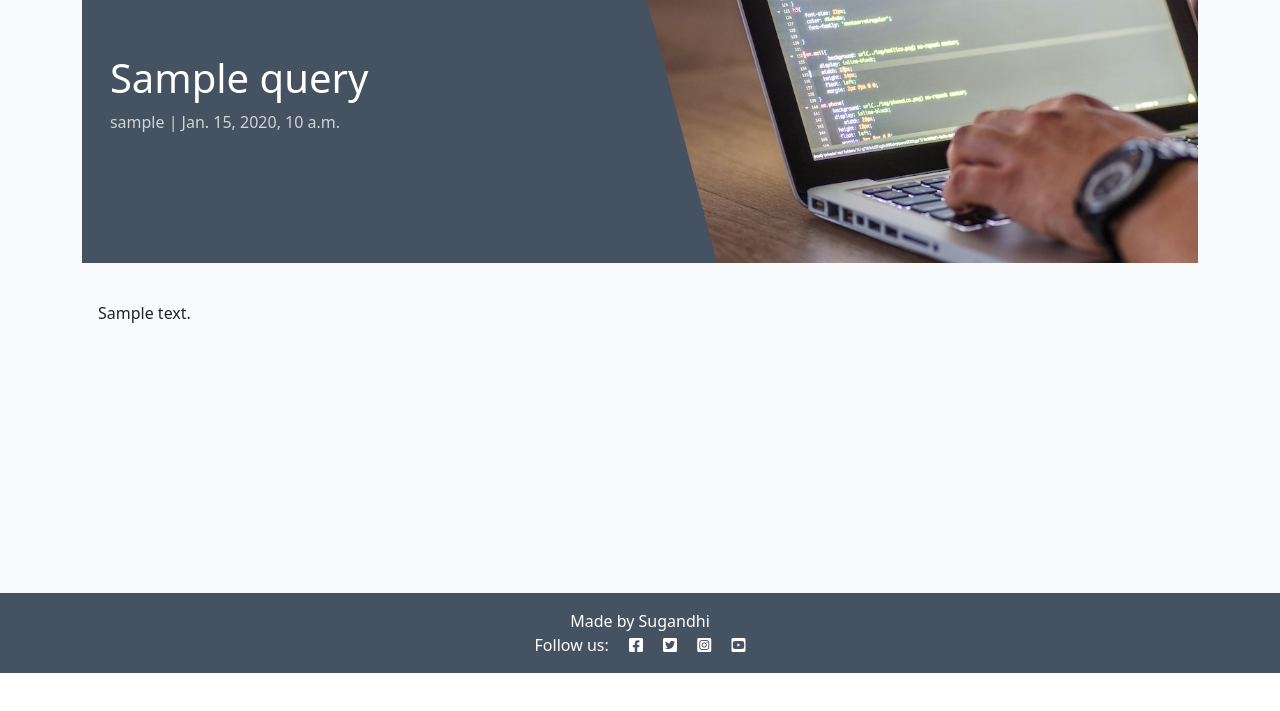
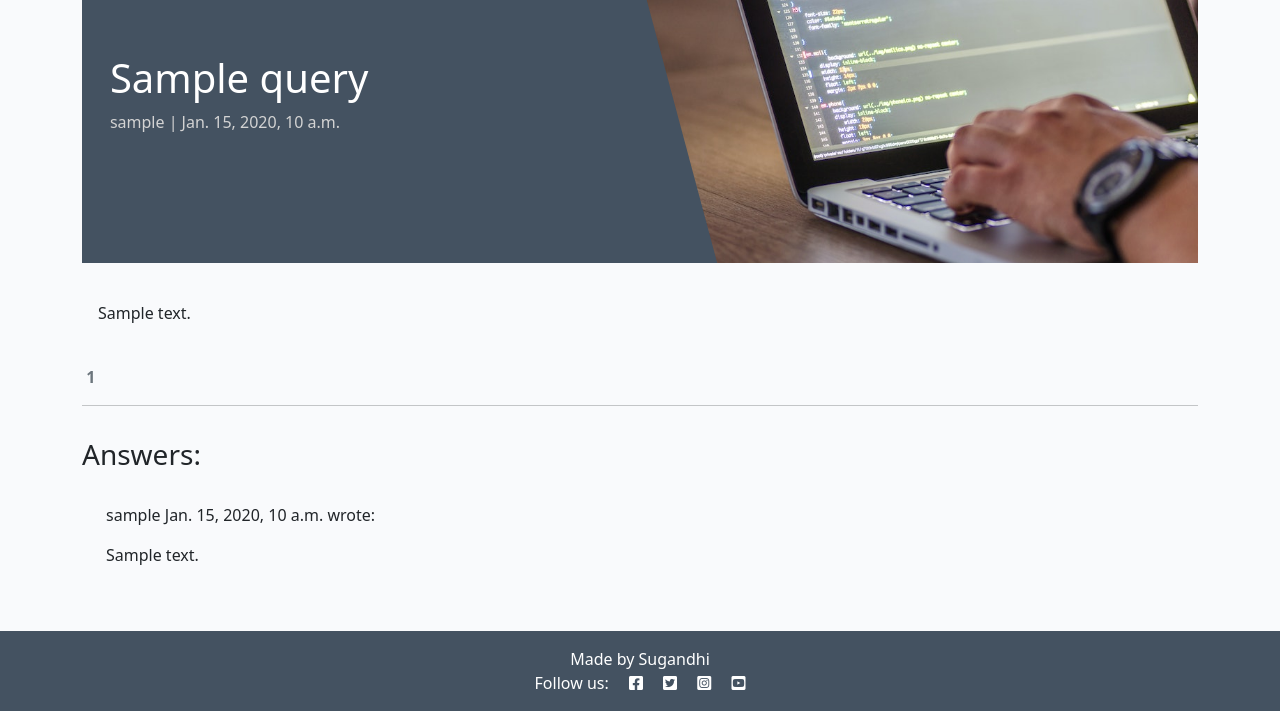
Before and after one commit to Sugandhi13/help-me, a Django app: a page that uses help_board/templates/qna_board/query_detail.html in a window 1280 px wide. Shown: the part 127-838 px from the top of the page. Before the commit the page ends 800 px from the top, so only its background shows below. Run offline with Django 4.2, Linux system fonts and the light colour scheme; tables that the repository leaves empty hold one stand-in row (values such as "Sample post").

Commit message:
Added functionality to display answers of queries

```diff
--- a/help_board/templates/qna_board/query_detail.html
+++ b/help_board/templates/qna_board/query_detail.html
@@ -29,6 +29,48 @@
             </div>
         </div>
     </div>
+    <!-- Displaying count of answers -->
+    <div class="row">
+        <div class="col-12">
+            <strong class="text-secondary">
+                <i class="far fa-answers"></i> {{ answer_count }}
+            </strong>
+        </div>
+        <div class="col-12">
+            <hr>
+        </div>
+    </div>
+    <!-- Displaying answers -->
+    <div class="row">
+        <div class="col-md-8 card mb-4  mt-3 ">
+            <h3>Answers:</h3>
+            <div class="card-body">
+                <!-- We want a for loop inside the empty control tags
+              to iterate through each answer in answers -->
+                {% for answer in answers %}
+                <div class="p-2 answers
+              {% if not answer.approved and answer.author == user %}
+              faded{% elif not answer.approved %} d-none{% endif %}">
+                    <p class="font-weight-bold">
+                        {{ answer.author }}
+                        <span class="font-weight-normal">
+                            {{ answer.created_on }}
+                        </span> wrote:
+                    </p>
+                    <div id="answer{{ answer.id }}">
+                        {{ answer.query_answer | linebreaks }}
+                    </div>
+                    {% if not answer.approved and answer.author == user %}
+                    <p class="approval">
+                        This answer is awaiting approval
+                    </p>
+                    {% endif %}
+                </div>
+                <!-- Our for loop ends here -->
+                {% endfor %}
+            </div>
+        </div>
+    </div>
 </div>
 
 {% endblock content %}
--- a/help_board/views.py
+++ b/help_board/views.py
@@ -27,9 +27,16 @@ def query_detail(request, slug):
 
     queryset = Query.objects.filter(status=1)
     query = get_object_or_404(queryset, slug=slug)
+    answers = query.query_asked.all().order_by("-created_on")
+    answer_count = query.query_asked.filter(approved=True).count()
 
     return render(
         request,
         "qna_board/query_detail.html",
-        {"query": query},
+        {
+            "query": query,
+            "answers": answers,
+            "answer_count": answer_count,
+        },
+
     )
--- a/help_me/settings.py
+++ b/help_me/settings.py
@@ -28,7 +28,7 @@ TEMPLATES_DIR = os.path.join(BASE_DIR, 'templates')
 SECRET_KEY = os.environ.get("SECRET_KEY")
 
 # SECURITY WARNING: don't run with debug turned on in production!
-DEBUG = False
+DEBUG = True
 
 ALLOWED_HOSTS = [
     '8000-sugandhi13-help-me-t9c7y7j8ck.us2.codeanyapp.com',
```
